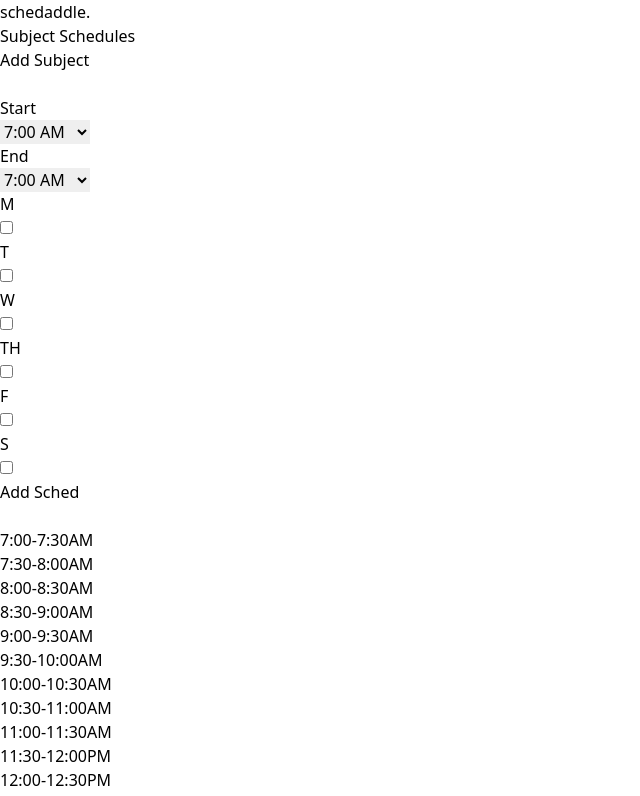
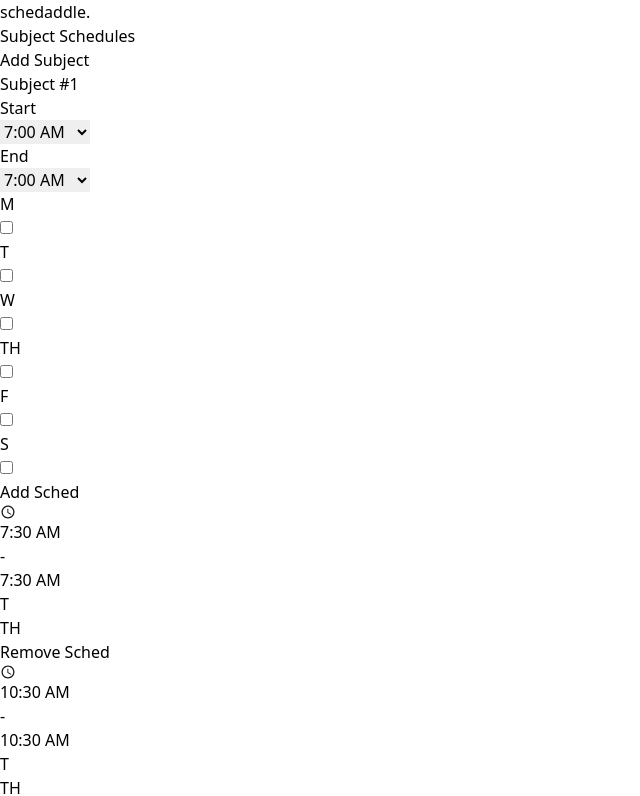
Before and after one commit to elderfieldzeus/schedaddle, a React (Vite) app: page / in a window 1280 px wide. Shown: the top 796 px of the page, without its empty margins (0-640 px from the left). Built offline with nearby package versions, Linux system fonts and the light colour scheme.

Commit message:
feat: added schedule display

```diff
--- a/package.json
+++ b/package.json
@@ -12,6 +12,7 @@
   "dependencies": {
     "react": "^18.3.1",
     "react-dom": "^18.3.1",
+    "react-icons": "^5.4.0",
     "react-router-dom": "^7.1.1"
   },
   "devDependencies": {
--- a/src/components/CellPlaceHolder.tsx
+++ b/src/components/CellPlaceHolder.tsx
@@ -1,7 +1,7 @@
 import React from 'react'
 import Cell from './Cell';
 
-const CellPlaceHolder = () => {
+const CellPlaceHolder: React.FC = () => {
   return (
     <>
         {
--- /dev/null
+++ b/src/components/SubjectContainer.tsx
@@ -0,0 +1,59 @@
+import React, { useState } from 'react'
+import SelectTime from './SelectTime'
+import DayCheckbox from './DayCheckbox'
+import { createDate } from '../utils/date';
+import SubjectSchedule from './SubjectSchedule';
+import { EDate } from '../types/types';
+
+interface SubjectContainerProps {
+    index?: number;
+}
+
+const SubjectContainer: React.FC<SubjectContainerProps> = ({index}) => {
+    const [name, setName] = useState<string>(`Subject #${index}`);
+
+  return (
+    <div className='w-full mb-2'>
+        <div className='w-full bg-blue-400 px-2 py-2 text-white font-medium border-2 border-gray-200'>
+            <input className='bg-blue-300 p-1 text-sm' value={name} onChange={(e) => {setName(e.currentTarget.value)}}/>
+        </div>
+
+        <form className='w-full px-3 py-1 text-xs flex justify-between items-center'>
+            <div className='flex gap-2'>
+            <p>Start</p>
+            <SelectTime />
+            </div>
+            <div className='flex gap-2'>
+            <p>End</p>
+            <SelectTime />
+            </div>
+            <div className='flex gap-2'>
+            <DayCheckbox label='M' value='monday'/>
+            <DayCheckbox label='T' value='tuesday'/>
+            <DayCheckbox label='W' value='wednesday'/>
+            <DayCheckbox label='TH' value='thursday'/>
+            <DayCheckbox label='F' value='friday'/>
+            <DayCheckbox label='S' value='saturday'/>
+            </div>
+            <button className='text-xs rounded-lg bg-blue-400 py-1 px-2 text-white hover:bg-blue-500 active:bg-blue-600'>Add Sched</button>
+        </form>
+
+        <div className='w-full text-xs flex flex-col'>
+            <SubjectSchedule
+                schedule = {{
+                    start: createDate(7, 30),
+                    end: createDate(10, 0),
+                    days: [EDate.TUESDAY, EDate.THURSDAY]
+                }} />
+            <SubjectSchedule
+                schedule = {{
+                    start: createDate(10, 30),
+                    end: createDate(10, 0),
+                    days: [EDate.TUESDAY, EDate.THURSDAY]
+                }} />
+        </div>
+    </div>
+  )
+}
+
+export default SubjectContainer
--- /dev/null
+++ b/src/components/SubjectSchedule.tsx
@@ -0,0 +1,44 @@
+import React from 'react'
+import { IoMdTime } from 'react-icons/io'
+import { EDate, ISchedule } from '../types/types'
+import { getTimeString } from '../utils/date'
+
+interface SubjectScheduleProps {
+    schedule: ISchedule;
+}
+
+const SubjectSchedule: React.FC<SubjectScheduleProps> = ({schedule}) => {
+  return (
+    <div className='w-full flex items-center justify-between px-3 py-2 border-t'>
+        <div className='flex items-center gap-4'>
+            <IoMdTime />
+            <div className='flex gap-1'>
+                <p>{getTimeString(schedule.start)}</p>
+                <p>-</p>
+                <p>{getTimeString(schedule.start)}</p>
+                <div className='flex'>
+                    {
+                        schedule.days.map((day, index) => {
+                            let letter: string = '';
+                            switch(day) {
+                                case EDate.MONDAY: letter = 'M'; break;
+                                case EDate.TUESDAY: letter = 'T'; break;
+                                case EDate.WEDNESDAY: letter = 'W'; break;
+                                case EDate.THURSDAY: letter = 'TH'; break;
+                                case EDate.FRIDAY: letter = 'F'; break;
+                                case EDate.SATURDAY: letter = 'S'; break;
+                            }
+                            return (
+                                <p key={index}>{letter}</p>
+                            )
+                        })
+                    }
+                </div>
+            </div>
+        </div>
+        <button className='text-xs rounded-lg bg-red-400 py-1 px-2 text-white hover:bg-red-500 active:bg-red-600'>Remove Sched</button>
+    </div>
+  )
+}
+
+export default SubjectSchedule
--- a/src/pages/Home.tsx
+++ b/src/pages/Home.tsx
@@ -2,16 +2,15 @@ import React from 'react'
 import Header from '../components/Header'
 import Cell from '../components/Cell'
 import CellPlaceHolder from '../components/CellPlaceHolder'
-import SelectTime from '../components/SelectTime'
-import DayCheckbox from '../components/DayCheckbox'
+import SubjectContainer from '../components/SubjectContainer'
 
 const Home: React.FC = () => {
   return (
-    <div className='min-h-screen w-full bg-white'>
+    <div className='min-h-screen w-full bg-white pb-10'>
       <Header />
 
       <main className='w-full px-10 flex flex-col lg:flex-row lg:justify-between gap-4'>
-        <div className='w-full lg:w-[36rem]'>
+        <div className='w-full lg:w-[40rem]'>
             <div className='flex justify-between items-center mb-4'>
               <p className='text-xl font-medium'>Subject Schedules</p>
               <button className='bg-blue-400 hover:bg-blue-500 active:bg-blue-600 text-xs transition-colors text-white px-4 py-2 rounded-lg font-medium'>
@@ -20,32 +19,8 @@ const Home: React.FC = () => {
             </div>
 
             <div className='w-full'>
-              <div className='w-full'>
-                <div className='w-full bg-blue-400 px-2 py-2 text-white font-medium border-2 border-gray-200'>
-                  <input className='bg-blue-300 p-1 text-sm'/>
-                </div>
-
-                <form className='w-full px-3 py-1 text-xs flex justify-between items-center border-b '>
-                  <div className='flex gap-2'>
-                    <p>Start</p>
-                    <SelectTime />
-                  </div>
-                  <div className='flex gap-2'>
-                    <p>End</p>
-                    <SelectTime />
-                  </div>
-                  <div className='flex gap-2'>
-                    <DayCheckbox label='M' value='monday'/>
-                    <DayCheckbox label='T' value='tuesday'/>
-                    <DayCheckbox label='W' value='wednesday'/>
-                    <DayCheckbox label='TH' value='thursday'/>
-                    <DayCheckbox label='F' value='friday'/>
-                    <DayCheckbox label='S' value='saturday'/>
-                  </div>
-                  <button className='text-xs rounded-lg bg-blue-400 py-1 px-2 text-white hover:bg-blue-500 active:bg-blue-600'>Add Sched</button>
-                </form>
-
-              </div>
+              <SubjectContainer index={1} />
+              <SubjectContainer index={2} />
             </div>
         </div>
 
--- a/src/types/types.ts
+++ b/src/types/types.ts
@@ -11,27 +11,21 @@ export enum EDate {
 export interface ISchedule {
     start: Date;
     end: Date;
-    day: EDate;
+    days: EDate[];
 }
 
 export interface ISubject {
     id: number;
     name: string;
-    schedule: ISchedule[]; // TTH
+    schedule: ISchedule; // TTH
 }
 
 export type ISubjectOfferedSchedules = ISubject[];
 
 export type IChosenSubjects = ISubjectOfferedSchedules[]; // subject[specific-subject][sched-option]
 
-export interface ISingleSubject {
-    id: number;
-    name: string;
-    schedule: ISchedule; // Single day for ProposedSchedule purposes
-}
-
 export class IProposedSchedule {
-    public days: Map<EDate, ISingleSubject[]>;
+    public days: Map<EDate, ISubject[]>;
 
     constructor() {
         this.days = new Map();
--- a/src/utils/date.ts
+++ b/src/utils/date.ts
@@ -1,3 +1,11 @@
+export function getTimeString(date: Date) {
+    const hours = date.getHours();
+    const mins = date.getMinutes()
+    const merridian = (hours >= 12) ? 'PM' : 'AM';
+
+    return `${hours % 12 == 0 ? 12 : hours % 12}:${mins >= 10 ? mins : `0${mins}`} ${merridian}`;
+}
+
 export function createDate(hour: number, minutes: number): Date {
     const date = new Date()
 
```
Also changed, not shown: src/utils/schedule.ts (+8 -9 lines), 1 other file (tests, documents, lock files or other folders).
